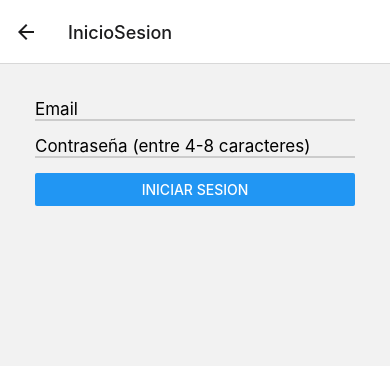
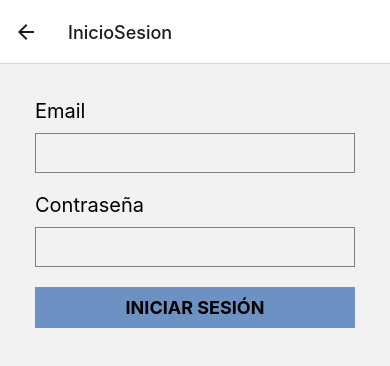
Before and after one commit to natttSantos/Protectoras, a React Native app: screen /InicioSesion in a window 390 px wide. Shown: the top 366 px of the page. Built offline with nearby package versions, Linux system fonts and the light colour scheme.

Commit message:
LogIn conseguido *
LogIn conseguido.

*Hay un problema con el async y por eso sale el mensaje de error siempre, pero es arregable y por terminar la UT de una vez

```diff
--- a/screens/InicioSesion.js
+++ b/screens/InicioSesion.js
@@ -1,5 +1,5 @@
 import React, {useState} from "react";
-import { View, Button, TextInput, Text,StyleSheet, ScrollView, ProgressViewIOSComponent, Alert} from "react-native";
+import { View, Button, TextInput, Text,StyleSheet, ScrollView, ProgressViewIOSComponent, Alert, TouchableOpacity} from "react-native";
 import firebase from '../database/firebase';
 
 const InicioSesion = (props) => {
@@ -14,6 +14,7 @@ const InicioSesion = (props) => {
     };
 
     const validateUser = async () => {
+        var usuarioCorrecto = false;
         const usuarios = firebase.db.collection('users').onSnapshot((querySnapchot => {
             //const users = [];
 
@@ -26,15 +27,11 @@ const InicioSesion = (props) => {
                 })*/
                 if (email == state.email && contraseña == state.contraseña) {
                     console.log(doc.id);
+                    usuarioCorrecto = true;
                     props.navigation.navigate('SesionUsuario', {
                         userId: doc.id
                     })
                 }
-                /*else {
-                    Alert.alert("Error", "El usuario o la contraseña son incorrectas", [
-                        {text: "Cerrar"}
-                    ]);
-                }*/
             })
         }));
         const protectoras = firebase.db.collection('protectoras').onSnapshot((querySnapchot => {
@@ -42,40 +39,69 @@ const InicioSesion = (props) => {
             querySnapchot.docs.forEach((doc) => {
                 const {email, contraseña} = doc.data();
                 if (email == state.email && contraseña == state.contraseña) {
+                    console.log(doc.id);
+                    usuarioCorrecto = true;
                     props.navigation.navigate('UserDetailScreen', {
-                        userId: doc.id
+                        protectoraId: doc.id
                     })
                 }
-                /*else {
-                    Alert.alert("Error", "El usuario o la contraseña son incorrectas", [
-                        {text: "Cerrar"}
-                    ]);
-                }*/
             })
         }));
+        if (!usuarioCorrecto) {
+            Alert.alert("Error", "El usuario o la contraseña son incorrectas", [
+                {text: "Cerrar"}
+            ]);
+        }
     };
 
     return (
         <ScrollView style={styles.container}>
-            <View style={styles.inputGroup}>
+            <View>
+                <Text style={styles.title}>
+                    {"Email"}
+                </Text>
                 <TextInput
-                style={styles.inputText}
-                placeholder="Email "
+                style={{
+                    height: 40,
+                    borderColor: "gray",
+                    marginTop: 10,
+                    paddingLeft: 10,
+                    paddingRight: 10,
+                    fontSize: 18,
+                    width: "100%",
+                    borderWidth: 1,
+                }}
                 onChangeText={(value) => handleChangeText('email', value)}
                 />
-            </View>
-            <View style={styles.inputGroup}>
+                <Text style={{fontSize: 20, marginTop: 20,}}>
+                    {"Contraseña"}
+                </Text>
                 <TextInput
                 secureTextEntry={true}
-                style={styles.inputText}
-                placeholder="Contraseña (entre 4-8 caracteres)"
+                style={{
+                    height: 40,
+                    borderColor: "gray",
+                    marginTop: 10,
+                    marginBottom: 20,
+                    paddingLeft: 10,
+                    paddingRight: 10,
+                    fontSize: 18,
+                    width: "100%",
+                    borderWidth: 1,
+                }}
                 onChangeText={(value) => handleChangeText('contraseña', value)}
                 />
-            </View>
-            <View>
-                <Button title="Iniciar sesion"
-                onPress={() => validateUser() }
-                />
+                <TouchableOpacity
+                    onPress={() => {
+                        validateUser(state.value)
+                        handleChangeText("email", "")
+                        handleChangeText("contraseña", "")
+                    }}
+                    style={styles.button}>
+                        <Text style={styles.buttonText}>
+                            Iniciar sesión
+                        </Text>
+                </TouchableOpacity>
             </View>
         </ScrollView>
     )
@@ -98,7 +124,20 @@ const styles = StyleSheet.create({
       },
       title : {
         fontSize: 20
+      },
+      button : {
+        elevation: 8,
+        backgroundColor: "#6c91c2",
+        padding: 10
+      },
+      buttonText: {
+        fontSize: 18,
+        colors: "#ffffff",
+        fontWeight: "bold",
+        alignSelf: "center",
+        textTransform: "uppercase"
       }
-})
+
+    })
 
 export default InicioSesion;
--- a/screens/UserDetailScreen.js
+++ b/screens/UserDetailScreen.js
@@ -1,13 +1,89 @@
-import React from "react";
-import { View, Text} from "react-native";
+import firebase from '../database/firebase.js';
+import { Appbar, FAB, useTheme } from 'react-native-paper';
+import { useSafeAreaInsets } from 'react-native-safe-area-context';
+import React, { useEffect, useState } from "react";
+import {
+    ScrollView,
+    Button,
+    View,
+    Alert,
+    ActivityIndicator,
+    StyleSheet,
+    Image,
+    TextInput
+} from "react-native";
+
+const BOTTOM_APPBAR_HEIGHT = 80;
+const MEDIUM_FAB_HEIGHT = 56;
 
 const UserDetailScreen = (props) => {
-    //console.log(props.route.params.userId);
-    return (
-        <View>
-            <Text>UserDetailScreen </Text>
+    const { bottom } = useSafeAreaInsets();
+    const theme = useTheme();
+
+    const initialState = {
+        usuario: "",
+        email: "",
+        telefono: "",
+    }
+
+    const [usuario, setUsario] = useState(initialState);
+    const [loading, setLoading] = useState(true);
+
+    const handleTextChange = (value, prop) => {
+        setUsuario({ ...usuario, [prop]: value });
+    };
+
+    const getUsuarioById = async (id) => {
+        const dbRef = firebase.db.collection("protectoras").doc(id);
+        const doc = await dbRef.get();
+        const usuario = doc.data();
+        console.log(usuario);
+        setUsario({...usuario, id: doc.id});
+        setLoading(false);
+    }
+
+    useEffect(() => {
+        getUsuarioById(props.route.params.protectoraId);
+    }, []);
+
+    if (loading) {
+        return (
+        <View style={styles.loader}>
+            <ActivityIndicator size="large" color="#9E9E9E" />
         </View>
-    )
+        );
+    }
+        return (
+        <Appbar
+            style={[
+            styles.bottom,
+            {
+                height: BOTTOM_APPBAR_HEIGHT + bottom
+            },
+            ]}
+            safeAreaInsets={{ bottom }}
+        >
+            <Appbar.Content title={usuario.nombre} />
+            <Appbar.Action icon="home" onPress={() => {}} />
+            <Appbar.Action icon="plus-circle" onPress={() => {}} />
+            <Appbar.Action icon="chat" onPress={() => {}} />
+            <Appbar.Action icon="account" onPress={() => { props.navigation.navigate('PerfilProtectora', {usuarioId: usuario})  }} />
+        </Appbar>
+
+        );
 }
 
+const styles = StyleSheet.create({
+        bottom: {
+          backgroundColor: 'aquamarine',
+          position: 'absolute',
+          left: 0,
+          right: 0,
+          bottom: 0,
+        },
+        fab: {
+          position: 'absolute',
+          right: 20,
+        },
+      });
 export default UserDetailScreen;
```
